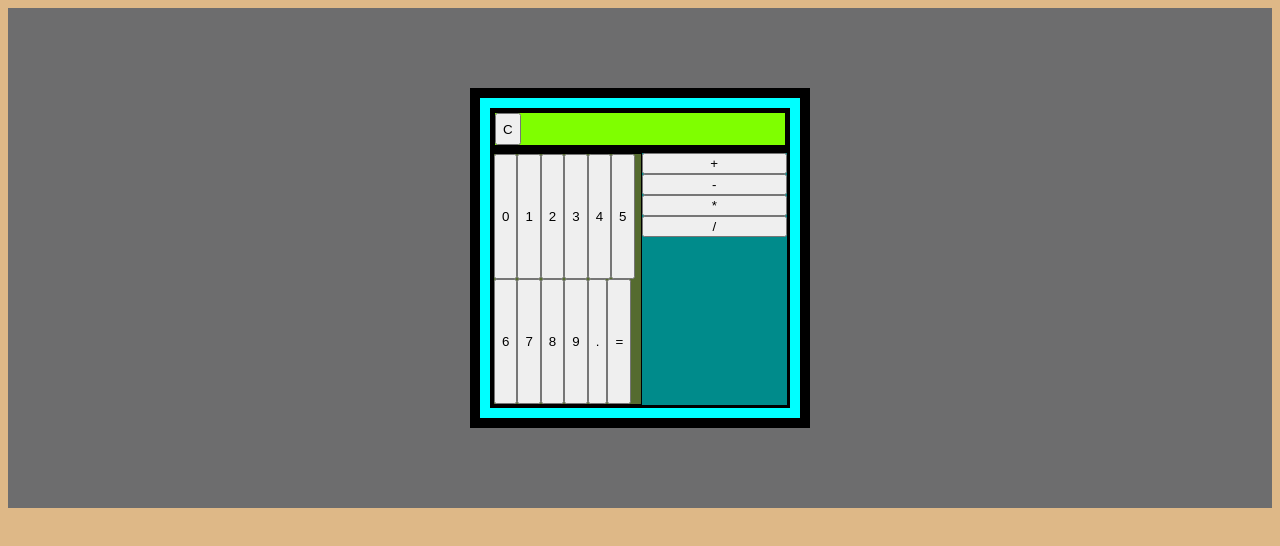
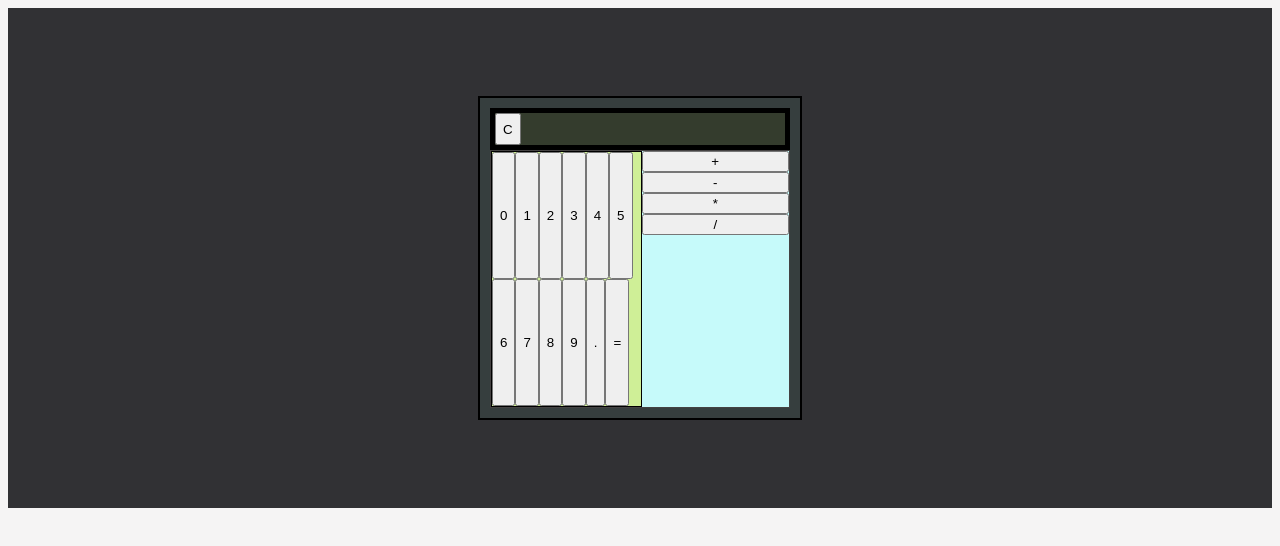
Before and after one commit to LOSTinUNIVERSE/Calculator-Project, a plain HTML site: page index.html in a window 1280 px wide. Drawn offline with Linux system fonts and the light colour scheme.

Commit message:
add basic style

```diff
--- a/style.css
+++ b/style.css
@@ -1,8 +1,9 @@
 body{
     display: flex;
-    background-color: burlywood;
+    background-color: rgb(245, 244, 244);
     justify-content: center;
     align-items: center;
+
 }
 #container{
     display: flex;
@@ -12,12 +13,12 @@ body{
     align-self: center;
     justify-content: center;
     align-items: center;
-    background-color: rgb(109, 109, 110);
+    background-color: rgb(49, 49, 52);
 }
 #parOfButtons{
     display: flex;
-    background-color: crimson;
-    border: 3px solid black;
+    background-color: rgb(246, 245, 245);
+    border: 1px solid rgb(68, 66, 66);
 }
 
 #calculator{
@@ -26,16 +27,17 @@ flex-direction: column;
 /* flex: 1; */
 height: 300px;
 width: 300px;
-border: 10px solid;
+border: 2px solid;
 margin: 10px;
 padding: 10px;
 border-color: black;
-background-color: aqua;
+background-color: rgb(54, 62, 62);
 }
 #displayAndEqual{
     display: flex;
-    background-color: chartreuse;
+    background-color: rgb(52, 60, 45);
     border: 5px solid black;
+    color: white;
 }
 #parOfButtons{
     display: flex;
@@ -45,15 +47,16 @@ background-color: aqua;
 #dispOfNum{
     display: flex;
     flex: 1;
+    color: white;
     background-color: white;
-    border: 2px solid black;
+    border: 1px solid rgb(106, 99, 99);
     width: 50px;
     height: 20px;
 }
 #butSection{
     display: flex;
     flex: 1px;
-    background-color: darkolivegreen;
+    background-color: rgb(207, 239, 151);
     border: 1px solid black;
     /* border-radius: 30px; */
     flex-wrap: wrap;
@@ -61,7 +64,7 @@ background-color: aqua;
 #opSection {
     display: flex;
     flex-direction: column;
-    background-color: darkcyan;
+    background-color: rgb(198, 250, 250);
     flex: 1;
     /* width: 10px; */
     /* height: 10px; */
```
